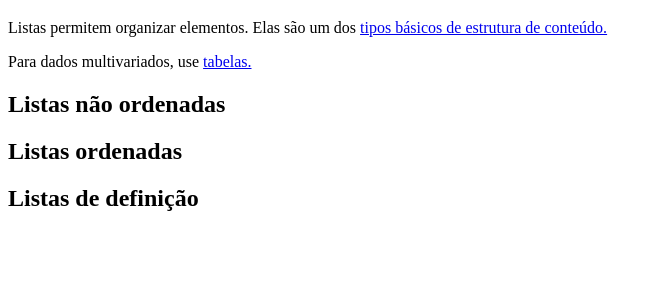
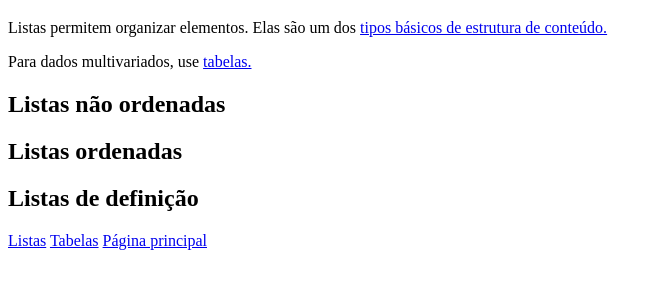
Before and after one commit to ufjf-dcc202/ufjf-dcc202-2025-1-a-atv03-ulerr, a plain HTML site: page listas.html in a window 1280 px wide. Shown: the part 61-350 px from the top of the page, without its empty margins (0-661 px from the left). Drawn offline with Linux system fonts and the light colour scheme.

Commit message:
tag main

```diff
--- a/listas.html
+++ b/listas.html
@@ -6,6 +6,7 @@
     <title>DCC202 Semana 05: Listas</title>
 </head>
 <body>
+    <main>
         <h1>DCC202 Semana 05: Listas</h1>
         <p>Listas permitem organizar elementos. Elas são um dos
             <a href="index.html"> tipos básicos de estrutura de conteúdo.</a>
@@ -14,5 +15,13 @@
         <h2>Listas não ordenadas</h2>
         <h2>Listas ordenadas</h2>
         <h2>Listas de definição</h2>
+    </main>
+    <aside>
+        <nav>
+            <a href="listas.html">Listas</a>
+            <a href="tabelas.html">Tabelas</a>
+            <a href="index.html">Página principal</a>
+        </nav>
+    </aside>
 </body>
 </html>
```
Also changed, not shown: tabelas.html (+10 -5 lines). Lines whose indentation alone changed are shown as unchanged.
